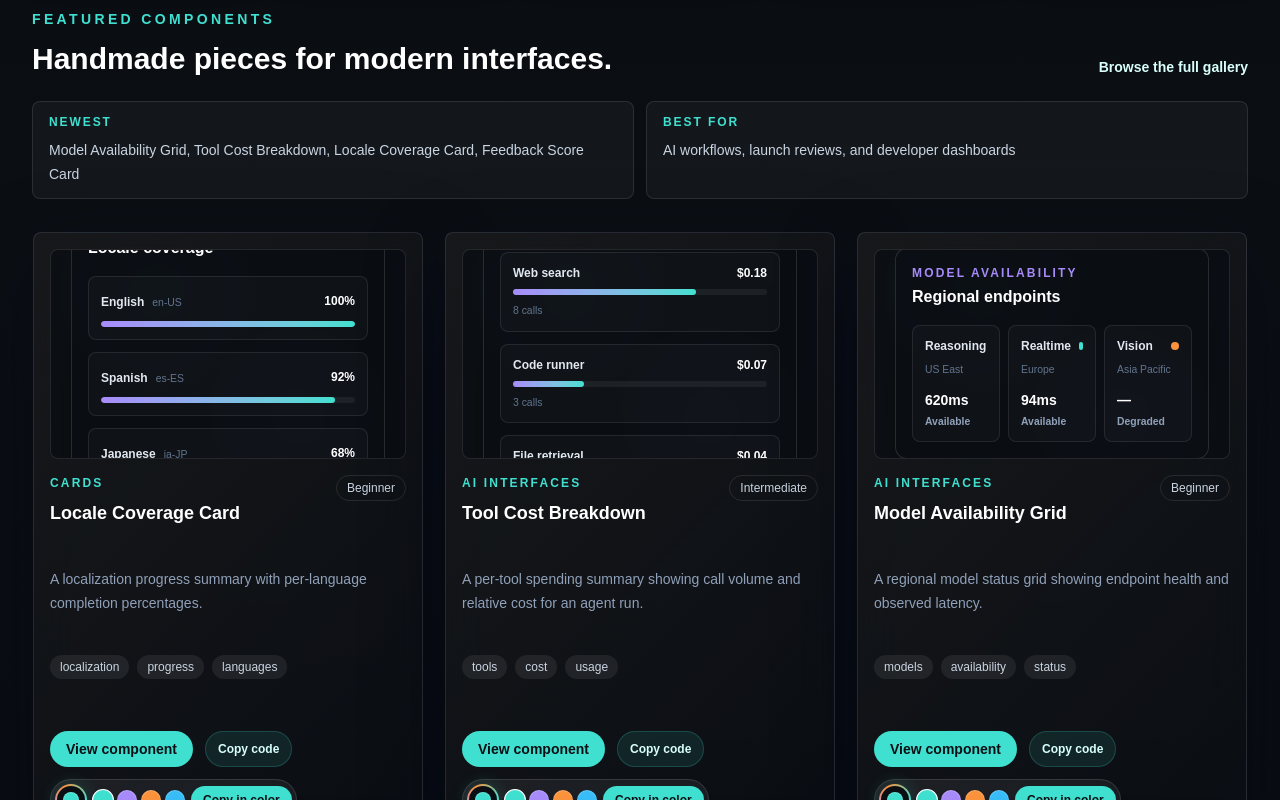
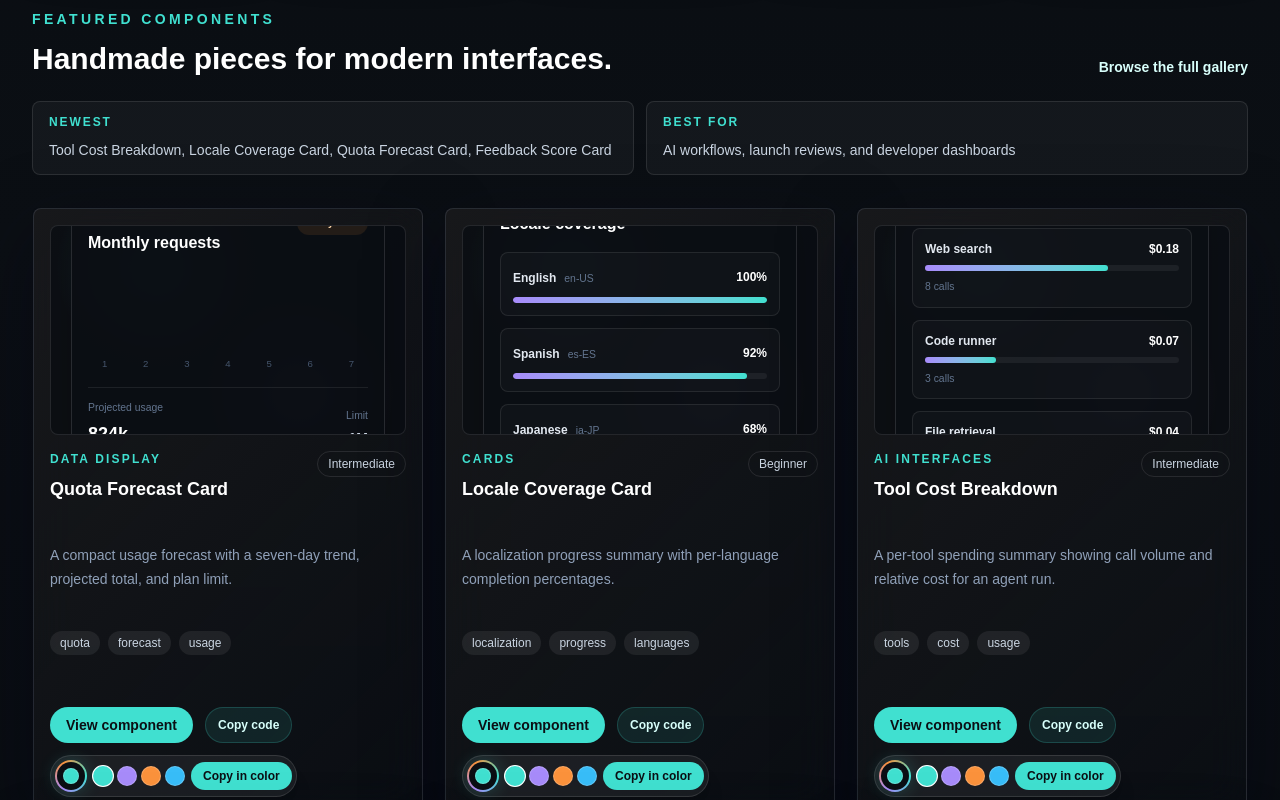
Before and after one commit to edujbarrios/edujbarrios-ui, a Next.js app: page / in a window 1280 px wide. Shown: the part 1300-2100 px from the top of the page. Built offline with nearby package versions, Linux system fonts and the light colour scheme.

Commit message:
add quota forecast card

```diff
--- a/components/component-preview.tsx
+++ b/components/component-preview.tsx
@@ -127,8 +127,10 @@ import { AgentHandoffCard } from "@/components/ui/agent-handoff-card";
 import { RetrievalHealthCard } from "@/components/ui/retrieval-health-card";
 import { RetrievalQueryPlanner } from "@/components/ui/retrieval-query-planner";
 import { RateLimitGauge } from "@/components/ui/rate-limit-gauge";
+import { QuotaForecastCard } from "@/components/ui/quota-forecast-card";
 
 const previews: Record<ComponentSlug, ComponentType> = {
+  "quota-forecast-card": QuotaForecastCard,
   "locale-coverage-card": LocaleCoverageCard,
   "tool-cost-breakdown": ToolCostBreakdown,
   "model-availability-grid": ModelAvailabilityGrid,
--- /dev/null
+++ b/components/ui/quota-forecast-card.tsx
@@ -0,0 +1,13 @@
+const usage = [42, 48, 46, 58, 64, 71, 78];
+
+export function QuotaForecastCard() {
+  return (
+    <section className="w-full max-w-sm rounded-xl border border-white/12 bg-[#0b0f14]/92 p-4 shadow-2xl">
+      <header className="flex items-start justify-between gap-4"><div><p className="text-xs font-semibold uppercase tracking-[0.18em] text-[#a78bfa]">Quota forecast</p><h3 className="mt-1 text-base font-bold text-white">Monthly requests</h3></div><span className="rounded-full bg-[#fb923c]/10 px-2.5 py-1 text-[0.65rem] font-bold text-[#fed7aa]">8 days left</span></header>
+      <div className="mt-5 flex h-24 items-end gap-2" aria-label="Seven day quota usage trend">
+        {usage.map((value, index) => <div key={index} className="flex flex-1 flex-col items-center gap-2"><span className="w-full rounded-t bg-gradient-to-t from-[#a78bfa] to-[#40E0D0]" style={{ height: `${value}%` }} /><span className="text-[0.6rem] text-slate-600">{index + 1}</span></div>)}
+      </div>
+      <div className="mt-4 flex items-end justify-between border-t border-white/8 pt-3"><div><p className="text-[0.65rem] text-slate-500">Projected usage</p><p className="mt-1 text-lg font-black text-white">824k</p></div><div className="text-right"><p className="text-[0.65rem] text-slate-500">Limit</p><p className="mt-1 text-sm font-bold text-slate-300">1M</p></div></div>
+    </section>
+  );
+}
--- a/data/component-code.ts
+++ b/data/component-code.ts
@@ -1488,6 +1488,15 @@ export function LocaleCoverageCard() {
     <dl className="mt-4 space-y-3">{locales.map((locale) => <div key={locale.code} className="rounded-lg border border-white/9 bg-white/[0.025] p-3"><div className="flex items-center justify-between"><dt><span className="text-xs font-semibold text-slate-200">{locale.name}</span><span className="ml-2 text-[0.65rem] text-slate-500">{locale.code}</span></dt><dd className="text-xs font-black text-white">{locale.coverage}%</dd></div><div className="mt-2 h-1.5 overflow-hidden rounded-full bg-white/[0.06]" role="progressbar" aria-label={locale.name + " coverage"} aria-valuenow={locale.coverage} aria-valuemin={0} aria-valuemax={100}><span className="block h-full rounded-full bg-gradient-to-r from-[#a78bfa] to-[#40E0D0]" style={{ width: locale.coverage + "%" }} /></div></div>)}</dl>
   </section>;
 }`,
+  "quota-forecast-card": `const usage = [42, 48, 46, 58, 64, 71, 78];
+
+export function QuotaForecastCard() {
+  return <section className="w-full max-w-sm rounded-xl border border-white/12 bg-[#0b0f14]/92 p-4 shadow-2xl">
+    <header className="flex items-start justify-between gap-4"><div><p className="text-xs font-semibold uppercase tracking-[0.18em] text-[#a78bfa]">Quota forecast</p><h3 className="mt-1 text-base font-bold text-white">Monthly requests</h3></div><span className="rounded-full bg-[#fb923c]/10 px-2.5 py-1 text-[0.65rem] font-bold text-[#fed7aa]">8 days left</span></header>
+    <div className="mt-5 flex h-24 items-end gap-2" aria-label="Seven day quota usage trend">{usage.map((value, index) => <div key={index} className="flex flex-1 flex-col items-center gap-2"><span className="w-full rounded-t bg-gradient-to-t from-[#a78bfa] to-[#40E0D0]" style={{ height: value + "%" }} /><span className="text-[0.6rem] text-slate-600">{index + 1}</span></div>)}</div>
+    <div className="mt-4 flex items-end justify-between border-t border-white/8 pt-3"><div><p className="text-[0.65rem] text-slate-500">Projected usage</p><p className="mt-1 text-lg font-black text-white">824k</p></div><div className="text-right"><p className="text-[0.65rem] text-slate-500">Limit</p><p className="mt-1 text-sm font-bold text-slate-300">1M</p></div></div>
+  </section>;
+}`,
   "feedback-score-card": `const ratings = [
   { label: "Useful", value: "94%" },
   { label: "Clear", value: "89%" },
--- a/lib/components.ts
+++ b/lib/components.ts
@@ -1134,6 +1134,18 @@ export const components: ComponentItem[] = [
     featured: true,
   },
   {
+    slug: "quota-forecast-card",
+    name: "Quota Forecast Card",
+    description: "A compact usage forecast with a seven-day trend, projected total, and plan limit.",
+    category: "Data Display",
+    tags: ["quota", "forecast", "usage"],
+    difficulty: "Intermediate",
+    code: componentCode["quota-forecast-card"],
+    usage: `<QuotaForecastCard />`,
+    accessibility: "Projected usage, limit, and remaining time are exposed as readable text.",
+    featured: true,
+  },
+  {
     slug: "feedback-score-card",
     name: "Feedback Score Card",
     description: "A reviewer feedback summary for beta launches, QA passes, and design reviews.",
```
